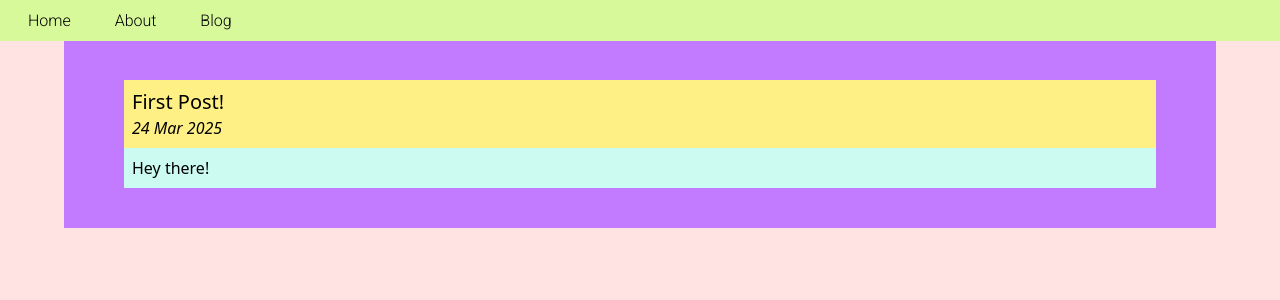
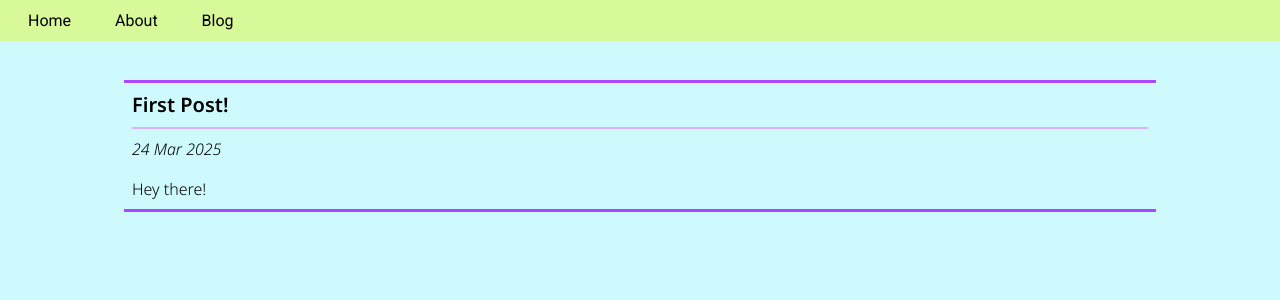
Before and after one commit to psi241/psi241.github.io, a Jekyll site: the page built from src/blog.html, in a window 1280 px wide. Shown: the top 300 px of the page. Built offline with Jekyll 4.4.1, drawn with Linux system fonts in a browser that asks for light colours.

Commit message:
Styling story and home page

```diff
--- a/_includes/story.html
+++ b/_includes/story.html
@@ -1,11 +1,10 @@
-<div class="bg-teal-100 ml-5 mr-5 min-w-3xs p-1/20">
-  <div  class="bg-yellow-200 p-2">
-    <h2 class="text-xl">{{ include.title }}</h2>
-  <p><i>{{ include.date | date_to_string}}</i></p>
+<div class="ml-5 mr-5 min-w-3xs p-1/20 border-y-3 border-y-purple-500">
+  <div  class="p-2">
+    <h2 class="text-xl noto-sans-header border-b-2 border-y-purple-300 border-y-(length:50) pb-2">{{ include.title }}</h2>
+    <p class="pt-2 noto-sans-date">{{ include.date | date_to_string}}</p>
   </div>
 
-  <div class="p-2">
-
+  <div class="p-2 noto-sans-body">
     {{ include.content | markdownify }}
   </div>
 </div>
--- a/_layouts/default.html
+++ b/_layouts/default.html
@@ -16,8 +16,8 @@
       <nav class="w-full bg-lime-200 flex-row p-2 h-(--navbar-height) fixed">
         {% include navigation.html %}
       </nav>
-      <div class="bg-red-100 w-screen pt-10 justify-items-center overflow-scroll min-h-full">
-          <div class="w-9/10 bg-purple-400 min-w-3xs p-10">
+      <div class="bg-cyan-100 w-screen pt-10 justify-items-center overflow-scroll min-h-full">
+          <div class="w-9/10 min-w-3xs p-10">
       {{content}}
           </div>
       </div>
--- a/assets/css/index.css
+++ b/assets/css/index.css
@@ -1,24 +1,36 @@
-@theme {
-  --font-arial: "Arial", sans-serif;
-  --navbar-height: 40pt;
-}
-
 @import url('https://fonts.googleapis.com/css2?family=Noto+Sans:ital,wght@0,100..900;1,100..900&family=Roboto:ital,wght@0,100;0,300;0,400;0,500;0,700;0,900;1,100;1,300;1,400;1,500;1,700;1,900&display=swap');
 
 .roboto-header {
   font-family: "Roboto", sans-serif;
   font-optical-sizing: auto;
-  font-weight: 300;
+  font-weight: 400;
   font-style: normal;
   font-variation-settings:
     "wdth" 100;
 }
 
-
-.noto-sans-font {
+.noto-sans-header {
   font-family: "Noto Sans", sans-serif;
   font-optical-sizing: auto;
-  font-weight: <weight>;
+  font-weight: 600;
+  font-style: normal;
+  font-variation-settings:
+    "wdth" 100;
+}
+
+.noto-sans-date {
+  font-family: "Noto Sans", sans-serif;
+  font-optical-sizing: auto;
+  font-weight: 300;
+  font-style: italic;
+  font-variation-settings:
+    "wdth" 100;
+}
+
+.noto-sans-body {
+  font-family: "Noto Sans", sans-serif;
+  font-optical-sizing: auto;
+  font-weight: 300;
   font-style: normal;
   font-variation-settings:
     "wdth" 100;
```
